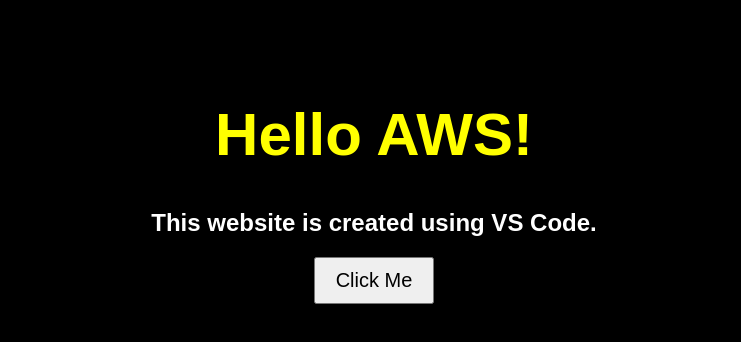
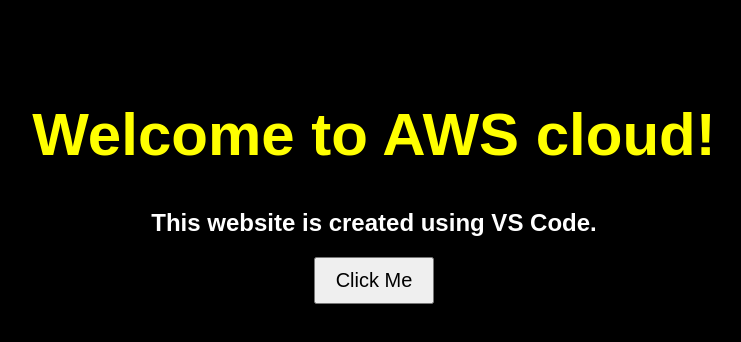
Before and after one commit to nagsumantd/AWS-practical, a plain HTML site: page index.html in a window 1280 px wide. Shown: the whole page, without its empty margins (266-1007 px from the left). Drawn offline with Linux system fonts and the light colour scheme.

Commit message:
Updated website

```diff
--- a/index.html
+++ b/index.html
@@ -10,7 +10,7 @@
 
 <body>
 
-<h1>Hello AWS!</h1>
+<h1>Welcome to AWS cloud!</h1>
 
 <h2>This website is created using VS Code.</h2>
 
```
